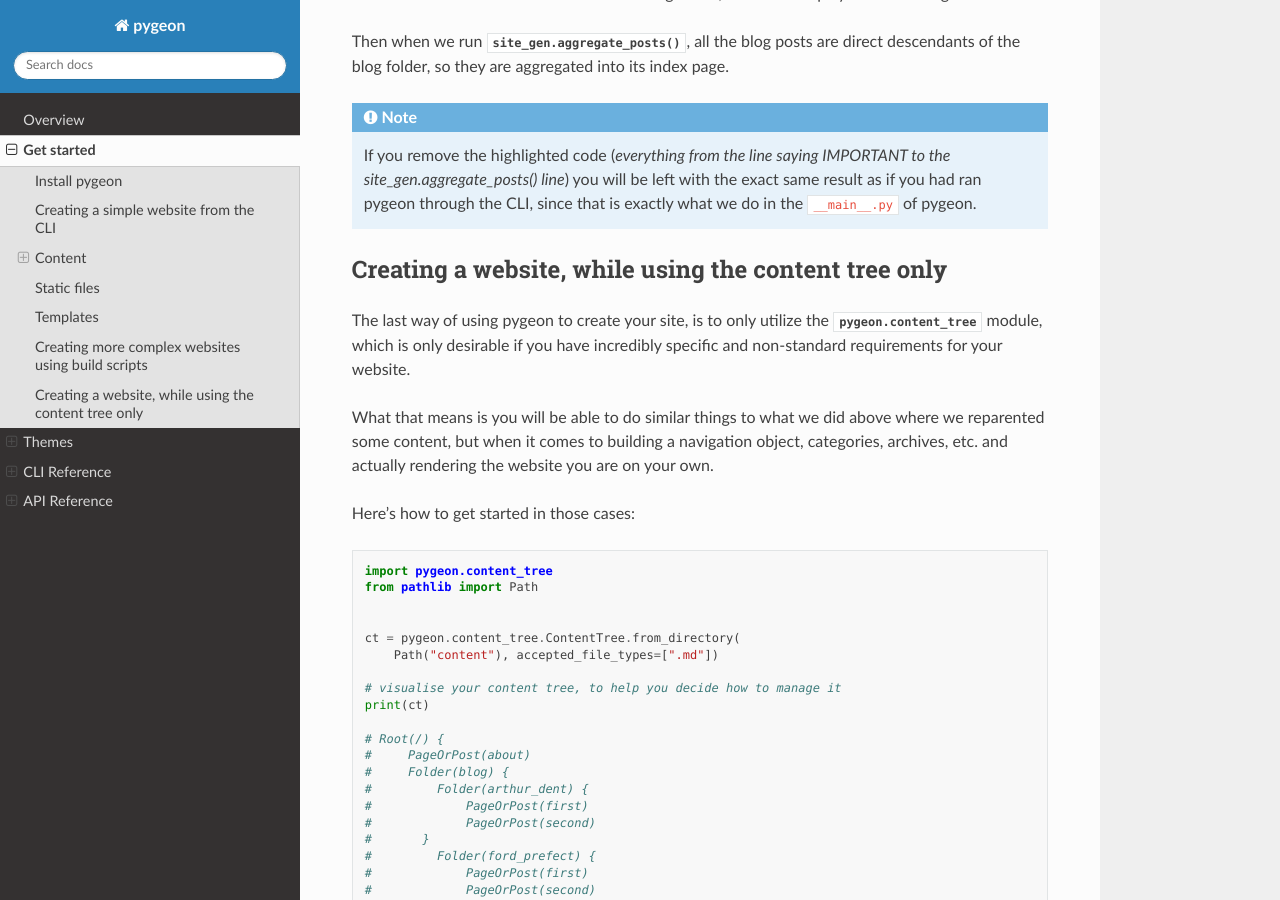
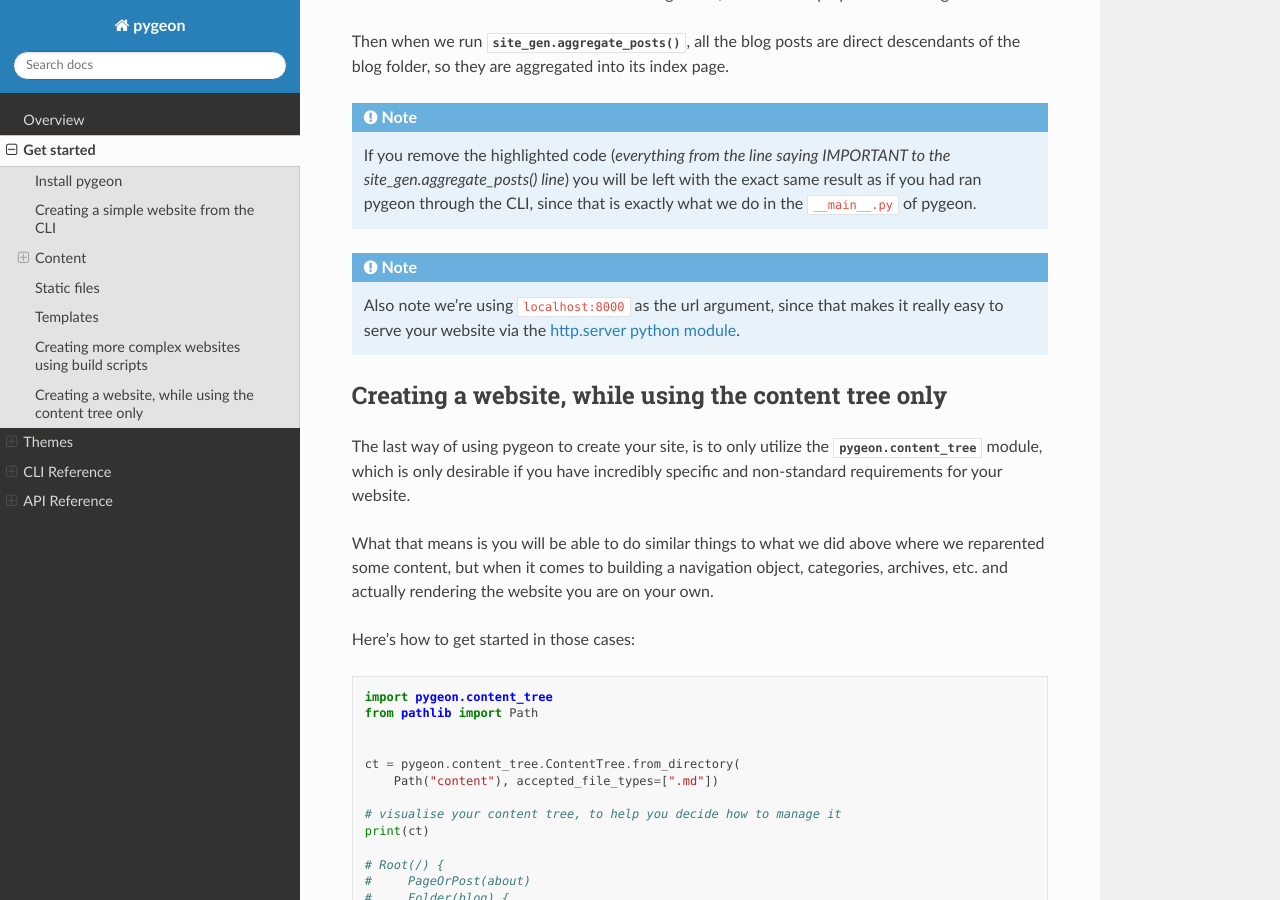
Before and after one commit to vshotarov/lamya, a Sphinx documentation site: the page built from docs/source/get-started.rst, in a window 1280 px wide and 900 px high, scrolled down 5349 px. Built offline with Sphinx 7.4.7 and the Read the Docs theme 2.0.0, drawn with Linux system fonts in a browser that asks for light colours.

Commit message:
Add a note about using 'localhost:8000'

```diff
--- a/docs/source/get-started.rst
+++ b/docs/source/get-started.rst
@@ -211,7 +211,7 @@ So, to fix that we can use ``pygeon`` in a build script like so:
    from pygeon.site_generator import SiteGenerator
 
 
-   site_gen = SiteGenerator("Mostly Harmless", "localhost:8000")
+   site_gen = SiteGenerator(name="Mostly Harmless", url="localhost:8000")
 
    # read the content from the content directory and put it in a tree structure
    site_gen.process_content_tree()
@@ -268,6 +268,11 @@ aggregated into its index page.
    same result as if you had ran pygeon through the CLI, since that is exactly
    what we do in the ``__main__.py`` of pygeon.
 
+.. note::
+   Also note we're using ``localhost:8000`` as the url argument, since that
+   makes it really easy to serve your website via the
+   `http.server python module <https://docs.python.org/3/library/http.server.html>`_.
+
 Creating a website, while using the content tree only
 -----------------------------------------------------
 The last way of using pygeon to create your site, is to only utilize the
```
